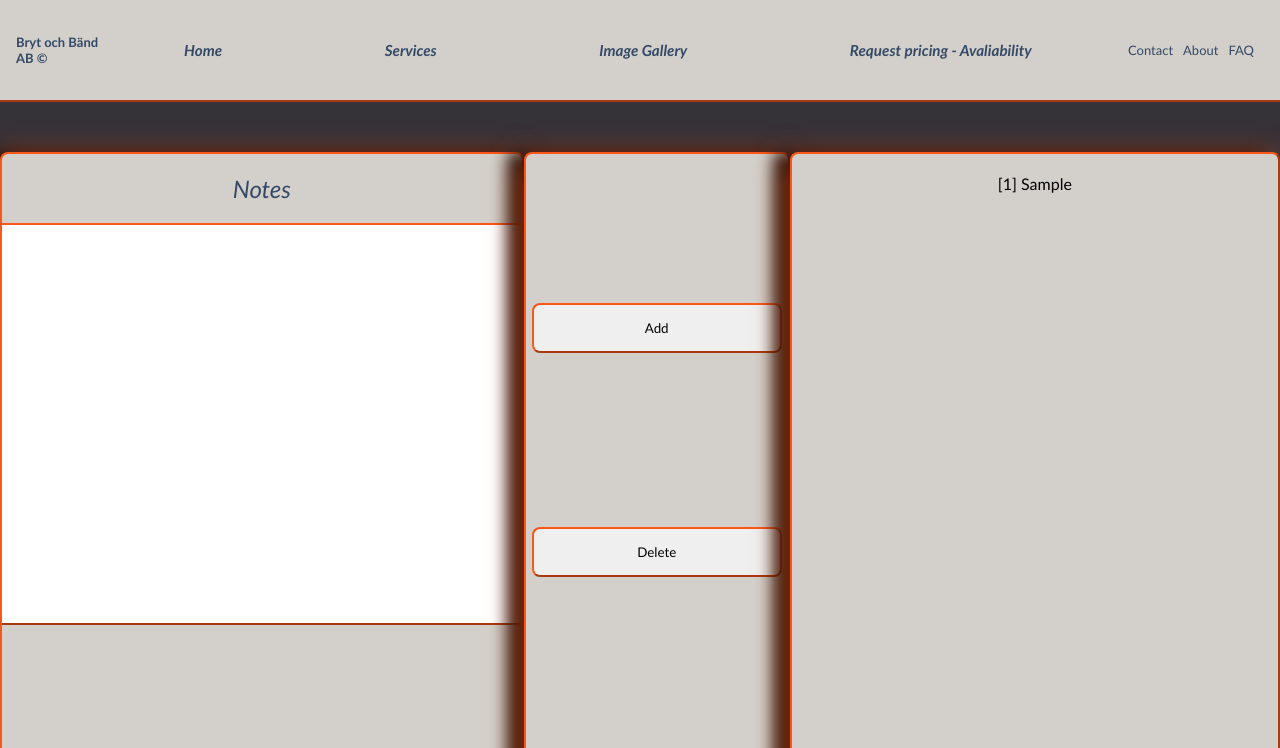
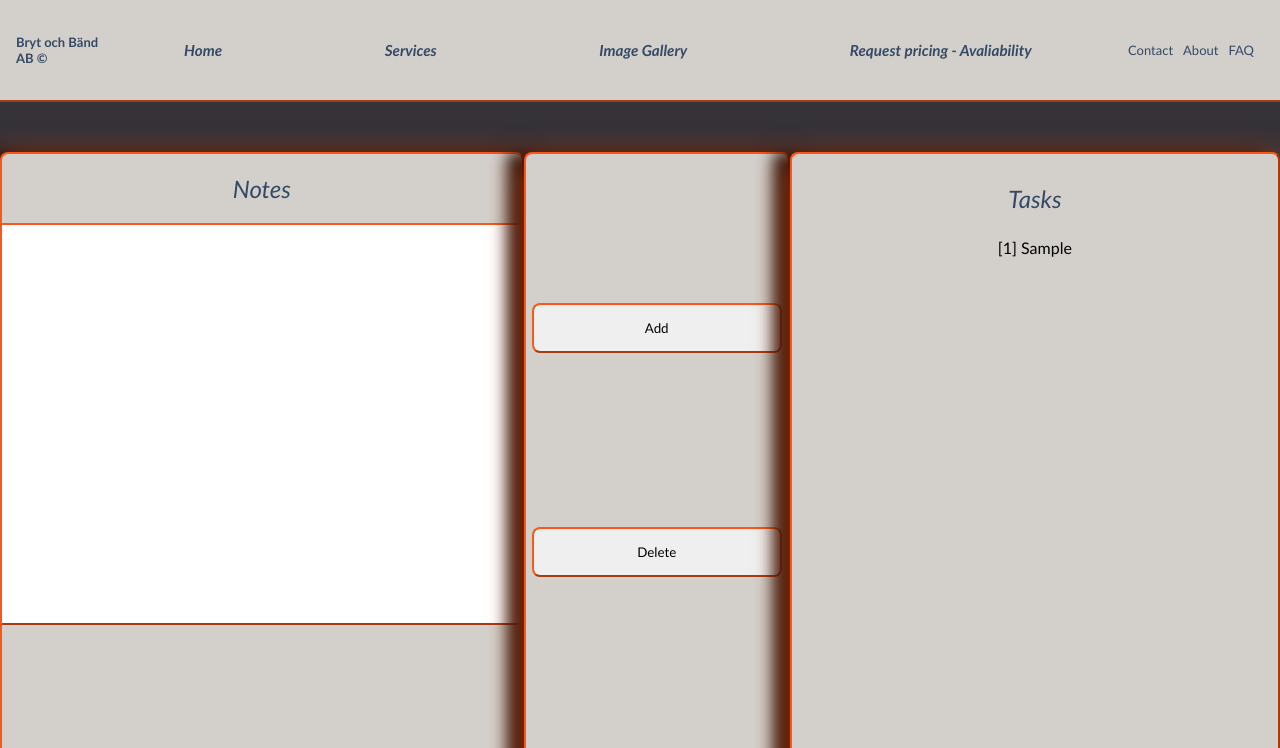
Before and after one commit to Anki337/Anki337.github.io, a plain HTML site: page admin.html in a window 1280 px wide. Both pictures are taken after typing "Sample" into the empty fields and a click on the button "Add". Shown: the top 748 px of the page. Drawn offline with nearby package versions, Linux system fonts and the light colour scheme.

Commit message:
Created functionality for clear all button.

```diff
--- a/admin.html
+++ b/admin.html
@@ -47,7 +47,9 @@
         <button id="clear-btn" class="button">Clear all tasks</button>
       </div>
       <div id="to-do-list" class="box">
-        <p>Tasks</p>
+        <div class="todotext">
+          <p>Tasks</p>
+        </div>
       </div>
     </main>
 
--- a/main.js
+++ b/main.js
@@ -10,6 +10,7 @@ document.addEventListener("DOMContentLoaded", function () {
   const adminText = document.querySelector("#admin-text");
   const deleteButton = document.querySelector("#delete-btn");
   const toDoListContainer = document.querySelector("#to-do-list");
+  const clearallbutton = document.querySelector("#clear-btn");
 
   // Add a to-do item
   addButton.addEventListener("click", function () {
@@ -37,17 +38,35 @@ document.addEventListener("DOMContentLoaded", function () {
     }
   });
 
+  // Initialize a variable to store the list div
+  let listDiv = null;
+
   // Update the displayed list
   function updateToDoList() {
-    toDoListContainer.innerHTML = ""; // Clear the current list
+    // Create the div if it doesn't exist
+    if (!listDiv) {
+      listDiv = document.createElement("div");
+      toDoListContainer.appendChild(listDiv);
+    }
+
+    // Clear the current list items inside the div
+    listDiv.innerHTML = "";
 
     // Loop through the to-do items and display them with their unique IDs
     for (let i = 0; i < toDoList.length; i++) {
       const listItem = document.createElement("li");
       listItem.textContent = `[${toDoList[i].id}] ${toDoList[i].text}`;
-      toDoListContainer.appendChild(listItem);
+      listDiv.appendChild(listItem);
     }
   }
+  // Clear all information in tasks
+  clearallbutton.addEventListener("click", function () {
+    const confirmed = confirm("Are you sure you want to remove all task's?");
+    if (confirmed) {
+      toDoList = [];
+      updateToDoList();
+    }
+  });
 });
 
 // ** Jquery ** //
--- a/style.css
+++ b/style.css
@@ -157,6 +157,7 @@ footer > h3 {
   text-decoration: none;
   border-radius: 8px;
   margin: 0px;
+  padding: 20px;
 }
 #to-do-list {
   display: flex;
@@ -188,3 +189,22 @@ footer > h3 {
   color: #344966;
   font-size: x-large;
 }
+#to-do-list > div p {
+  font-style: italic;
+  color: #344966;
+  font-size: x-large;
+  margin: 10px;
+}
+#to-do-list {
+  display: flex;
+  flex-direction: column;
+}
+#to-do-list > div:nth-child(2) {
+  max-width: 500px;
+  overflow-x: auto;
+  word-wrap: break-word;
+  padding: 10px;
+}
+#to-do-list > div:nth-child(2) > li {
+  padding: 5px;
+}
```
